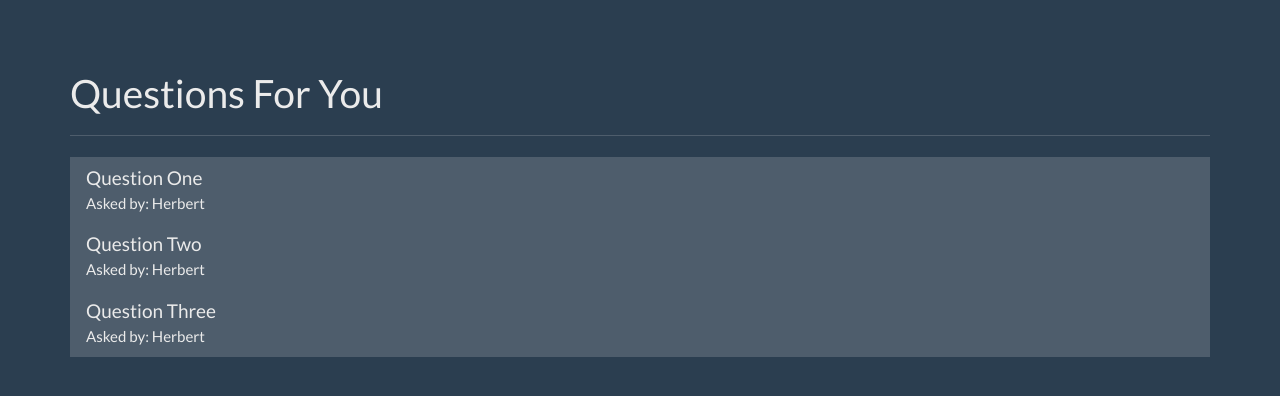
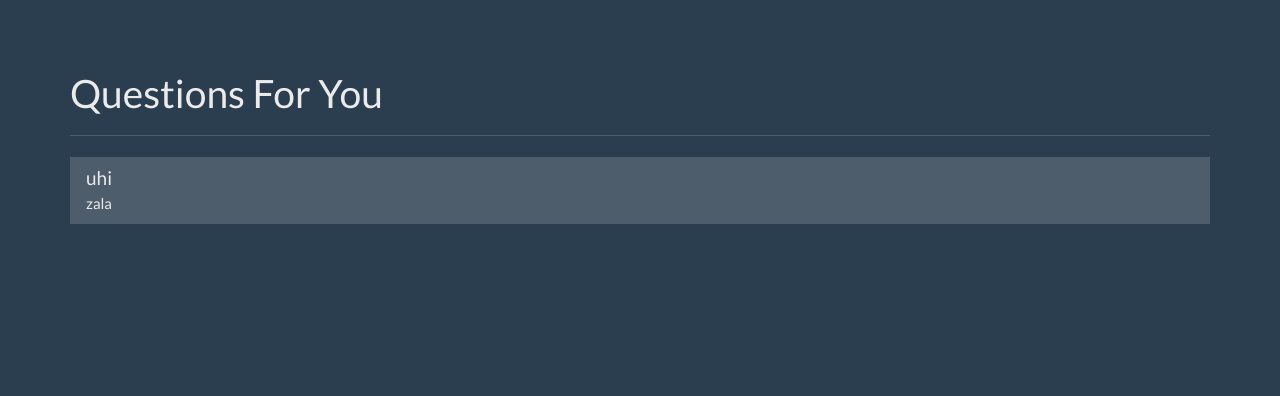
Before and after one commit to Satyadev-Patel/Q-A-app, a Flask app: page /unanswered in a window 1280 px wide. Shown: the part 40-436 px from the top of the page. Run offline with Flask 2, Linux system fonts and the light colour scheme; a user stored in the database is signed in; data comes from the database, SQL or seed files in the repository; both versions use the stored data as it was after the commit; some libraries are stand-ins or nearby versions.

Commit message:
question list done

```diff
--- a/app.py
+++ b/app.py
@@ -87,7 +87,7 @@ def ask():
         expert_id = request.form['expert']
         db.execute("insert into questions (question_text,asked_by,expert_id) values (?,?,?)",[question,user['id'],expert_id])
         db.commit()
-        return "{} {}".format(request.form['question'],request.form['expert'])
+        return redirect(url_for('index'))
 
     cur = db.execute("select id,name from users where expert = ?",[1])
     experts = cur.fetchall()
@@ -98,7 +98,11 @@ def ask():
 @app.route('/unanswered')
 def unanswered():
     user = get_current_user()
-    return render_template('unanswered.html',user = user)
+    db = get_db()
+    ques_cur = db.execute('select questions.id, questions.question_text, users.name from questions \
+        join users on users.id = questions.asked_by where questions.answer_text is null and questions.expert_id = ?',[user['id']])
+    ques = ques_cur.fetchall()
+    return render_template('unanswered.html',user = user, questions = ques)
 
 
 @app.route('/users')
--- a/templates/home.html
+++ b/templates/home.html
@@ -33,7 +33,7 @@
             <li><a href="{{url_for('ask')}}">Ask Question</a></li>
             {% endif %}
             {% if user and user['expert'] == 1 %}
-            <li><a href="{{url_for('answer')}}">Answer Questions</a></li>
+            <li><a href="{{url_for('unanswered')}}">Answer Questions</a></li>
             {% endif %}
             {% if user and user['admin'] == 1 %}
             <li><a href="{{url_for('users')}}">User Setup</a></li>
--- a/templates/unanswered.html
+++ b/templates/unanswered.html
@@ -54,18 +54,12 @@
       <div class="row">
         <div class="col-lg-12">
           <div class="list-group">
+            {% for i in questions %}
             <a href="#" class="list-group-item">
-              <h4 class="list-group-item-heading">Question One</h4>
-              <p class="list-group-item-text">Asked by: Herbert</p>
+              <h4 class="list-group-item-heading">{{i['question_text']}}</h4>
+              <p class="list-group-item-text">{{i['name']}}</p>
             </a>
-            <a href="#" class="list-group-item">
-              <h4 class="list-group-item-heading">Question Two</h4>
-              <p class="list-group-item-text">Asked by: Herbert</p>
-            </a>
-            <a href="#" class="list-group-item">
-              <h4 class="list-group-item-heading">Question Three</h4>
-              <p class="list-group-item-text">Asked by: Herbert</p>
-            </a>
+            {% endfor %}
           </div>
         </div><!-- /.col-lg-12 -->
       </div>
```
Also changed, not shown: questions.db.
